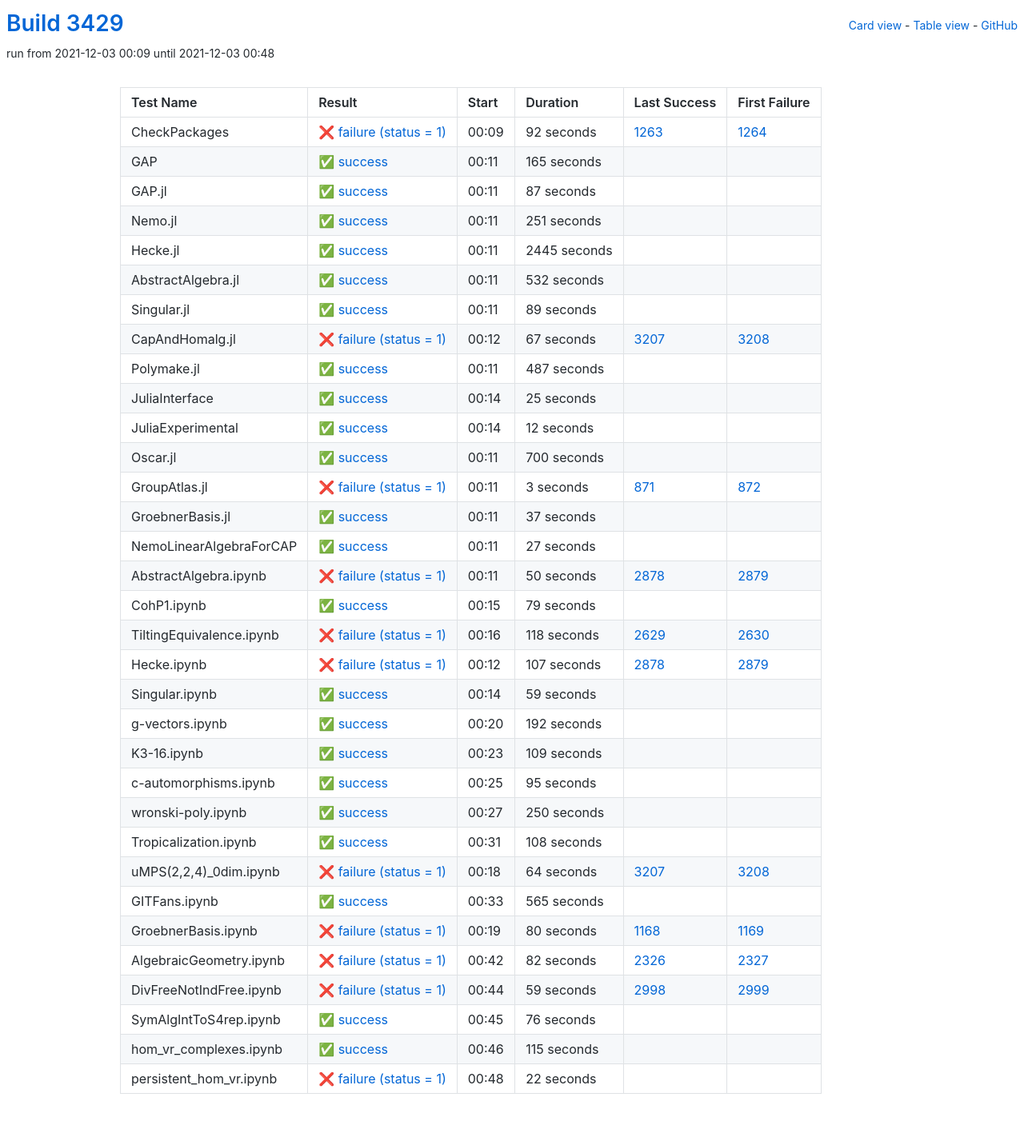
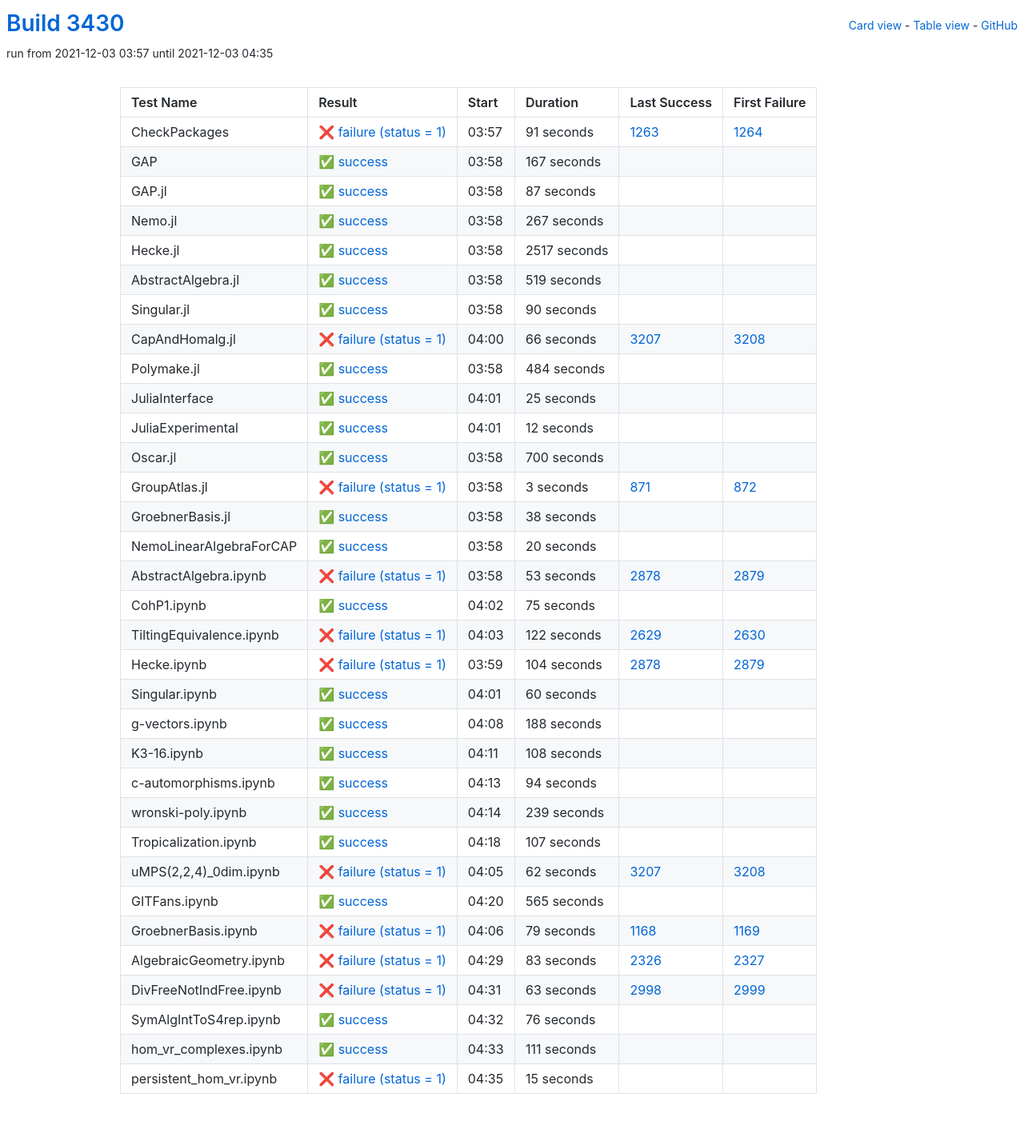
Before and after one commit to oscar-system/oscar-ci-status-stable, a Jekyll site: the page built from table.html, in a window 1280 px wide. Shown: the whole page at 80% size. Built offline with Jekyll 4.4.1, drawn with Linux system fonts in a browser that asks for light colours.

Commit message:
Build #3430

```diff
--- a/_data/ci.yml
+++ b/_data/ci.yml
@@ -1,6 +1,6 @@
 ---
-build: 3429
-build_url: https://oscarci.mathematik.uni-kl.de/job/oscar-stable/3429/
+build: 3430
+build_url: https://oscarci.mathematik.uni-kl.de/job/oscar-stable/3430/
 job: oscar-stable
 organization: oscar-system
 repo: oscar-ci-status-stable
@@ -8,32 +8,32 @@ repourl: https://github.com/oscar-system/oscar-ci-status-stable
 tests:
 - name: CheckPackages
   id: checkpackages
-  log: https://oscarci.mathematik.uni-kl.de/job/oscar-stable/3429/artifact/logs/build-3429/CheckPackages.log
-  start: 2021-12-03 00:09
+  log: https://oscarci.mathematik.uni-kl.de/job/oscar-stable/3430/artifact/logs/build-3430/CheckPackages.log
+  start: 2021-12-03 03:57
   success: false
   exitcode: 1
   status: failure
-  duration: 92
+  duration: 91
   last_success: 1263
   last_success_url: https://oscarci.mathematik.uni-kl.de/job/oscar-stable/1263/
   first_failure: 1264
   first_failure_url: https://oscarci.mathematik.uni-kl.de/job/oscar-stable/1264/
 - name: GAP
   id: gap
-  log: https://oscarci.mathematik.uni-kl.de/job/oscar-stable/3429/artifact/logs/build-3429/GAP.log
-  start: 2021-12-03 00:11
+  log: https://oscarci.mathematik.uni-kl.de/job/oscar-stable/3430/artifact/logs/build-3430/GAP.log
+  start: 2021-12-03 03:58
   success: true
   exitcode: 0
   status: success
-  duration: 165
+  duration: 167
   last_success: false
   last_success_url:
   first_failure: false
   first_failure_url:
 - name: GAP.jl
   id: gap-jl
-  log: https://oscarci.mathematik.uni-kl.de/job/oscar-stable/3429/artifact/logs/build-3429/GAP.jl.log
-  start: 2021-12-03 00:11
+  log: https://oscarci.mathematik.uni-kl.de/job/oscar-stable/3430/artifact/logs/build-3430/GAP.jl.log
+  start: 2021-12-03 03:58
   success: true
   exitcode: 0
   status: success
@@ -44,80 +44,80 @@ tests:
   first_failure_url:
 - name: Nemo.jl
   id: nemo-jl
-  log: https://oscarci.mathematik.uni-kl.de/job/oscar-stable/3429/artifact/logs/build-3429/Nemo.jl.log
-  start: 2021-12-03 00:11
+  log: https://oscarci.mathematik.uni-kl.de/job/oscar-stable/3430/artifact/logs/build-3430/Nemo.jl.log
+  start: 2021-12-03 03:58
   success: true
   exitcode: 0
   status: success
-  duration: 251
+  duration: 267
   last_success: false
   last_success_url:
   first_failure: false
   first_failure_url:
 - name: Hecke.jl
   id: hecke-jl
-  log: https://oscarci.mathematik.uni-kl.de/job/oscar-stable/3429/artifact/logs/build-3429/Hecke.jl.log
-  start: 2021-12-03 00:11
+  log: https://oscarci.mathematik.uni-kl.de/job/oscar-stable/3430/artifact/logs/build-3430/Hecke.jl.log
+  start: 2021-12-03 03:58
   success: true
   exitcode: 0
   status: success
-  duration: 2445
+  duration: 2517
   last_success: false
   last_success_url:
   first_failure: false
   first_failure_url:
 - name: AbstractAlgebra.jl
   id: abstractalgebra-jl
-  log: https://oscarci.mathematik.uni-kl.de/job/oscar-stable/3429/artifact/logs/build-3429/AbstractAlgebra.jl.log
-  start: 2021-12-03 00:11
+  log: https://oscarci.mathematik.uni-kl.de/job/oscar-stable/3430/artifact/logs/build-3430/AbstractAlgebra.jl.log
+  start: 2021-12-03 03:58
   success: true
   exitcode: 0
   status: success
-  duration: 532
+  duration: 519
   last_success: false
   last_success_url:
   first_failure: false
   first_failure_url:
 - name: Singular.jl
   id: singular-jl
-  log: https://oscarci.mathematik.uni-kl.de/job/oscar-stable/3429/artifact/logs/build-3429/Singular.jl.log
-  start: 2021-12-03 00:11
+  log: https://oscarci.mathematik.uni-kl.de/job/oscar-stable/3430/artifact/logs/build-3430/Singular.jl.log
+  start: 2021-12-03 03:58
   success: true
   exitcode: 0
   status: success
-  duration: 89
+  duration: 90
   last_success: false
   last_success_url:
   first_failure: false
   first_failure_url:
 - name: CapAndHomalg.jl
   id: capandhomalg-jl
-  log: https://oscarci.mathematik.uni-kl.de/job/oscar-stable/3429/artifact/logs/build-3429/CapAndHomalg.jl.log
-  start: 2021-12-03 00:12
+  log: https://oscarci.mathematik.uni-kl.de/job/oscar-stable/3430/artifact/logs/build-3430/CapAndHomalg.jl.log
+  start: 2021-12-03 04:00
   success: false
   exitcode: 1
   status: failure
-  duration: 67
+  duration: 66
   last_success: 3207
   last_success_url: https://oscarci.mathematik.uni-kl.de/job/oscar-stable/3207/
   first_failure: 3208
   first_failure_url: https://oscarci.mathematik.uni-kl.de/job/oscar-stable/3208/
 - name: Polymake.jl
   id: polymake-jl
-  log: https://oscarci.mathematik.uni-kl.de/job/oscar-stable/3429/artifact/logs/build-3429/Polymake.jl.log
-  start: 2021-12-03 00:11
+  log: https://oscarci.mathematik.uni-kl.de/job/oscar-stable/3430/artifact/logs/build-3430/Polymake.jl.log
+  start: 2021-12-03 03:58
   success: true
   exitcode: 0
   status: success
-  duration: 487
+  duration: 484
   last_success: false
   last_success_url:
   first_failure: false
   first_failure_url:
 - name: JuliaInterface
   id: juliainterface
-  log: https://oscarci.mathematik.uni-kl.de/job/oscar-stable/3429/artifact/logs/build-3429/JuliaInterface.log
-  start: 2021-12-03 00:14
+  log: https://oscarci.mathematik.uni-kl.de/job/oscar-stable/3430/artifact/logs/build-3430/JuliaInterface.log
+  start: 2021-12-03 04:01
   success: true
   exitcode: 0
   status: success
@@ -128,8 +128,8 @@ tests:
   first_failure_url:
 - name: JuliaExperimental
   id: juliaexperimental
-  log: https://oscarci.mathematik.uni-kl.de/job/oscar-stable/3429/artifact/logs/build-3429/JuliaExperimental.log
-  start: 2021-12-03 00:14
+  log: https://oscarci.mathematik.uni-kl.de/job/oscar-stable/3430/artifact/logs/build-3430/JuliaExperimental.log
+  start: 2021-12-03 04:01
   success: true
   exitcode: 0
   status: success
@@ -140,8 +140,8 @@ tests:
   first_failure_url:
 - name: Oscar.jl
   id: oscar-jl
-  log: https://oscarci.mathematik.uni-kl.de/job/oscar-stable/3429/artifact/logs/build-3429/Oscar.jl.log
-  start: 2021-12-03 00:11
+  log: https://oscarci.mathematik.uni-kl.de/job/oscar-stable/3430/artifact/logs/build-3430/Oscar.jl.log
+  start: 2021-12-03 03:58
   success: true
   exitcode: 0
   status: success
@@ -152,8 +152,8 @@ tests:
   first_failure_url:
 - name: GroupAtlas.jl
   id: groupatlas-jl
-  log: https://oscarci.mathematik.uni-kl.de/job/oscar-stable/3429/artifact/logs/build-3429/GroupAtlas.jl.log
-  start: 2021-12-03 00:11
+  log: https://oscarci.mathematik.uni-kl.de/job/oscar-stable/3430/artifact/logs/build-3430/GroupAtlas.jl.log
+  start: 2021-12-03 03:58
   success: false
   exitcode: 1
   status: failure
@@ -164,140 +164,104 @@ tests:
   first_failure_url: https://oscarci.mathematik.uni-kl.de/job/oscar-stable/872/
 - name: GroebnerBasis.jl
   id: groebnerbasis-jl
-  log: https://oscarci.mathematik.uni-kl.de/job/oscar-stable/3429/artifact/logs/build-3429/GroebnerBasis.jl.log
-  start: 2021-12-03 00:11
+  log: https://oscarci.mathematik.uni-kl.de/job/oscar-stable/3430/artifact/logs/build-3430/GroebnerBasis.jl.log
+  start: 2021-12-03 03:58
   success: true
   exitcode: 0
   status: success
-  duration: 37
+  duration: 38
   last_success: false
   last_success_url:
   first_failure: false
   first_failure_url:
 - name: NemoLinearAlgebraForCAP
   id: nemolinearalgebraforcap
-  log: https://oscarci.mathematik.uni-kl.de/job/oscar-stable/3429/artifact/logs/build-3429/NemoLinearAlgebraForCAP.log
-  start: 2021-12-03 00:11
+  log: https://oscarci.mathematik.uni-kl.de/job/oscar-stable/3430/artifact/logs/build-3430/NemoLinearAlgebraForCAP.log
+  start: 2021-12-03 03:58
   success: true
   exitcode: 0
   status: success
-  duration: 27
+  duration: 20
   last_success: false
   last_success_url:
   first_failure: false
   first_failure_url:
 - name: AbstractAlgebra.ipynb
   id: abstractalgebra-ipynb
-  log: https://oscarci.mathematik.uni-kl.de/job/oscar-stable/3429/artifact/logs/build-3429/AbstractAlgebra.ipynb.log
-  start: 2021-12-03 00:11
+  log: https://oscarci.mathematik.uni-kl.de/job/oscar-stable/3430/artifact/logs/build-3430/AbstractAlgebra.ipynb.log
+  start: 2021-12-03 03:58
   success: false
   exitcode: 1
   status: failure
-  duration: 50
+  duration: 53
   last_success: 2878
   last_success_url: https://oscarci.mathematik.uni-kl.de/job/oscar-stable/2878/
   first_failure: 2879
   first_failure_url: https://oscarci.mathematik.uni-kl.de/job/oscar-stable/2879/
 - name: CohP1.ipynb
   id: cohp1-ipynb
-  log: https://oscarci.mathematik.uni-kl.de/job/oscar-stable/3429/artifact/logs/build-3429/CohP1.ipynb.log
-  start: 2021-12-03 00:15
+  log: https://oscarci.mathematik.uni-kl.de/job/oscar-stable/3430/artifact/logs/build-3430/CohP1.ipynb.log
+  start: 2021-12-03 04:02
   success: true
   exitcode: 0
   status: success
-  duration: 79
+  duration: 75
   last_success: false
   last_success_url:
   first_failure: false
   first_failure_url:
 - name: TiltingEquivalence.ipynb
   id: tiltingequivalence-ipynb
-  log: https://oscarci.mathematik.uni-kl.de/job/oscar-stable/3429/artifact/logs/build-3429/TiltingEquivalence.ipynb.log
-  start: 2021-12-03 00:16
+  log: https://oscarci.mathematik.uni-kl.de/job/oscar-stable/3430/artifact/logs/build-3430/TiltingEquivalence.ipynb.log
+  start: 2021-12-03 04:03
   success: false
   exitcode: 1
   status: failure
-  duration: 118
+  duration: 122
   last_success: 2629
   last_success_url: https://oscarci.mathematik.uni-kl.de/job/oscar-stable/2629/
   first_failure: 2630
   first_failure_url: https://oscarci.mathematik.uni-kl.de/job/oscar-stable/2630/
 - name: Hecke.ipynb
   id: hecke-ipynb
-  log: https://oscarci.mathematik.uni-kl.de/job/oscar-stable/3429/artifact/logs/build-3429/Hecke.ipynb.log
-  start: 2021-12-03 00:12
+  log: https://oscarci.mathematik.uni-kl.de/job/oscar-stable/3430/artifact/logs/build-3430/Hecke.ipynb.log
+  start: 2021-12-03 03:59
   success: false
   exitcode: 1
   status: failure
-  duration: 107
+  duration: 104
   last_success: 2878
   last_success_url: https://oscarci.mathematik.uni-kl.de/job/oscar-stable/2878/
   first_failure: 2879
   first_failure_url: https://oscarci.mathematik.uni-kl.de/job/oscar-stable/2879/
 - name: Singular.ipynb
   id: singular-ipynb
-  log: https://oscarci.mathematik.uni-kl.de/job/oscar-stable/3429/artifact/logs/build-3429/Singular.ipynb.log
-  start: 2021-12-03 00:14
+  log: https://oscarci.mathematik.uni-kl.de/job/oscar-stable/3430/artifact/logs/build-3430/Singular.ipynb.log
+  start: 2021-12-03 04:01
   success: true
   exitcode: 0
   status: success
-  duration: 59
+  duration: 60
   last_success: false
   last_success_url:
   first_failure: false
   first_failure_url:
 - name: g-vectors.ipynb
   id: g-vectors-ipynb
-  log: https://oscarci.mathematik.uni-kl.de/job/oscar-stable/3429/artifact/logs/build-3429/g-vectors.ipynb.log
-  start: 2021-12-03 00:20
+  log: https://oscarci.mathematik.uni-kl.de/job/oscar-stable/3430/artifact/logs/build-3430/g-vectors.ipynb.log
+  start: 2021-12-03 04:08
   success: true
   exitcode: 0
   status: success
-  duration: 192
+  duration: 188
   last_success: false
   last_success_url:
   first_failure: false
   first_failure_url:
 - name: K3-16.ipynb
   id: k3-16-ipynb
-  log: https://oscarci.mathematik.uni-kl.de/job/oscar-stable/3429/artifact/logs/build-3429/K3-16.ipynb.log
-  start: 2021-12-03 00:23
-  success: true
-  exitcode: 0
-  status: success
-  duration: 109
-  last_success: false
-  last_success_url:
-  first_failure: false
-  first_failure_url:
-- name: c-automorphisms.ipynb
-  id: c-automorphisms-ipynb
-  log: https://oscarci.mathematik.uni-kl.de/job/oscar-stable/3429/artifact/logs/build-3429/c-automorphisms.ipynb.log
-  start: 2021-12-03 00:25
-  success: true
-  exitcode: 0
-  status: success
-  duration: 95
-  last_success: false
-  last_success_url:
-  first_failure: false
-  first_failure_url:
-- name: wronski-poly.ipynb
-  id: wronski-poly-ipynb
-  log: https://oscarci.mathematik.uni-kl.de/job/oscar-stable/3429/artifact/logs/build-3429/wronski-poly.ipynb.log
-  start: 2021-12-03 00:27
-  success: true
-  exitcode: 0
-  status: success
-  duration: 250
-  last_success: false
-  last_success_url:
-  first_failure: false
-  first_failure_url:
-- name: Tropicalization.ipynb
-  id: tropicalization-ipynb
-  log: https://oscarci.mathematik.uni-kl.de/job/oscar-stable/3429/artifact/logs/build-3429/Tropicalization.ipynb.log
-  start: 2021-12-03 00:31
+  log: https://oscarci.mathematik.uni-kl.de/job/oscar-stable/3430/artifact/logs/build-3430/K3-16.ipynb.log
+  start: 2021-12-03 04:11
   success: true
   exitcode: 0
   status: success
@@ -306,22 +270,58 @@ tests:
   last_success_url:
   first_failure: false
   first_failure_url:
+- name: c-automorphisms.ipynb
+  id: c-automorphisms-ipynb
+  log: https://oscarci.mathematik.uni-kl.de/job/oscar-stable/3430/artifact/logs/build-3430/c-automorphisms.ipynb.log
+  start: 2021-12-03 04:13
+  success: true
+  exitcode: 0
+  status: success
+  duration: 94
+  last_success: false
+  last_success_url:
+  first_failure: false
+  first_failure_url:
+- name: wronski-poly.ipynb
+  id: wronski-poly-ipynb
+  log: https://oscarci.mathematik.uni-kl.de/job/oscar-stable/3430/artifact/logs/build-3430/wronski-poly.ipynb.log
+  start: 2021-12-03 04:14
+  success: true
+  exitcode: 0
+  status: success
+  duration: 239
+  last_success: false
+  last_success_url:
+  first_failure: false
+  first_failure_url:
+- name: Tropicalization.ipynb
+  id: tropicalization-ipynb
+  log: https://oscarci.mathematik.uni-kl.de/job/oscar-stable/3430/artifact/logs/build-3430/Tropicalization.ipynb.log
+  start: 2021-12-03 04:18
+  success: true
+  exitcode: 0
+  status: success
+  duration: 107
+  last_success: false
+  last_success_url:
+  first_failure: false
+  first_failure_url:
 - name: uMPS(2,2,4)_0dim.ipynb
   id: umps-2-2-4-0dim-ipynb
-  log: https://oscarci.mathematik.uni-kl.de/job/oscar-stable/3429/artifact/logs/build-3429/uMPS-2-2-4-_0dim.ipynb.log
-  start: 2021-12-03 00:18
+  log: https://oscarci.mathematik.uni-kl.de/job/oscar-stable/3430/artifact/logs/build-3430/uMPS-2-2-4-_0dim.ipynb.log
+  start: 2021-12-03 04:05
   success: false
   exitcode: 1
   status: failure
-  duration: 64
+  duration: 62
   last_success: 3207
   last_success_url: https://oscarci.mathematik.uni-kl.de/job/oscar-stable/3207/
   first_failure: 3208
   first_failure_url: https://oscarci.mathematik.uni-kl.de/job/oscar-stable/3208/
 - name: GITFans.ipynb
   id: gitfans-ipynb
-  log: https://oscarci.mathematik.uni-kl.de/job/oscar-stable/3429/artifact/logs/build-3429/GITFans.ipynb.log
-  start: 2021-12-03 00:33
+  log: https://oscarci.mathematik.uni-kl.de/job/oscar-stable/3430/artifact/logs/build-3430/GITFans.ipynb.log
+  start: 2021-12-03 04:20
   success: true
   exitcode: 0
   status: success
@@ -332,44 +332,44 @@ tests:
   first_failure_url:
 - name: GroebnerBasis.ipynb
   id: groebnerbasis-ipynb
-  log: https://oscarci.mathematik.uni-kl.de/job/oscar-stable/3429/artifact/logs/build-3429/GroebnerBasis.ipynb.log
-  start: 2021-12-03 00:19
+  log: https://oscarci.mathematik.uni-kl.de/job/oscar-stable/3430/artifact/logs/build-3430/GroebnerBasis.ipynb.log
+  start: 2021-12-03 04:06
   success: false
   exitcode: 1
   status: failure
-  duration: 80
+  duration: 79
   last_success: 1168
   last_success_url: https://oscarci.mathematik.uni-kl.de/job/oscar-stable/1168/
   first_failure: 1169
   first_failure_url: https://oscarci.mathematik.uni-kl.de/job/oscar-stable/1169/
 - name: AlgebraicGeometry.ipynb
   id: algebraicgeometry-ipynb
-  log: https://oscarci.mathematik.uni-kl.de/job/oscar-stable/3429/artifact/logs/build-3429/AlgebraicGeometry.ipynb.log
-  start: 2021-12-03 00:42
+  log: https://oscarci.mathematik.uni-kl.de/job/oscar-stable/3430/artifact/logs/build-3430/AlgebraicGeometry.ipynb.log
+  start: 2021-12-03 04:29
   success: false
   exitcode: 1
   status: failure
-  duration: 82
+  duration: 83
   last_success: 2326
   last_success_url: https://oscarci.mathematik.uni-kl.de/job/oscar-stable/2326/
   first_failure: 2327
   first_failure_url: https://oscarci.mathematik.uni-kl.de/job/oscar-stable/2327/
 - name: DivFreeNotIndFree.ipynb
   id: divfreenotindfree-ipynb
-  log: https://oscarci.mathematik.uni-kl.de/job/oscar-stable/3429/artifact/logs/build-3429/DivFreeNotIndFree.ipynb.log
-  start: 2021-12-03 00:44
+  log: https://oscarci.mathematik.uni-kl.de/job/oscar-stable/3430/artifact/logs/build-3430/DivFreeNotIndFree.ipynb.log
+  start: 2021-12-03 04:31
   success: false
   exitcode: 1
   status: failure
-  duration: 59
+  duration: 63
   last_success: 2998
   last_success_url: https://oscarci.mathematik.uni-kl.de/job/oscar-stable/2998/
   first_failure: 2999
   first_failure_url: https://oscarci.mathematik.uni-kl.de/job/oscar-stable/2999/
 - name: SymAlgIntToS4rep.ipynb
   id: symalginttos4rep-ipynb
-  log: https://oscarci.mathematik.uni-kl.de/job/oscar-stable/3429/artifact/logs/build-3429/SymAlgIntToS4rep.ipynb.log
-  start: 2021-12-03 00:45
+  log: https://oscarci.mathematik.uni-kl.de/job/oscar-stable/3430/artifact/logs/build-3430/SymAlgIntToS4rep.ipynb.log
+  start: 2021-12-03 04:32
   success: true
   exitcode: 0
   status: success
@@ -380,24 +380,24 @@ tests:
   first_failure_url:
 - name: hom_vr_complexes.ipynb
   id: hom-vr-complexes-ipynb
-  log: https://oscarci.mathematik.uni-kl.de/job/oscar-stable/3429/artifact/logs/build-3429/hom_vr_complexes.ipynb.log
-  start: 2021-12-03 00:46
+  log: https://oscarci.mathematik.uni-kl.de/job/oscar-stable/3430/artifact/logs/build-3430/hom_vr_complexes.ipynb.log
+  start: 2021-12-03 04:33
   success: true
   exitcode: 0
   status: success
-  duration: 115
+  duration: 111
   last_success: false
   last_success_url:
   first_failure: false
   first_failure_url:
 - name: persistent_hom_vr.ipynb
   id: persistent-hom-vr-ipynb
-  log: https://oscarci.mathematik.uni-kl.de/job/oscar-stable/3429/artifact/logs/build-3429/persistent_hom_vr.ipynb.log
-  start: 2021-12-03 00:48
+  log: https://oscarci.mathematik.uni-kl.de/job/oscar-stable/3430/artifact/logs/build-3430/persistent_hom_vr.ipynb.log
+  start: 2021-12-03 04:35
   success: false
   exitcode: 1
   status: failure
-  duration: 22
+  duration: 15
   last_success: false
   last_success_url:
   first_failure: false
```
Also changed, not shown: README.md.
